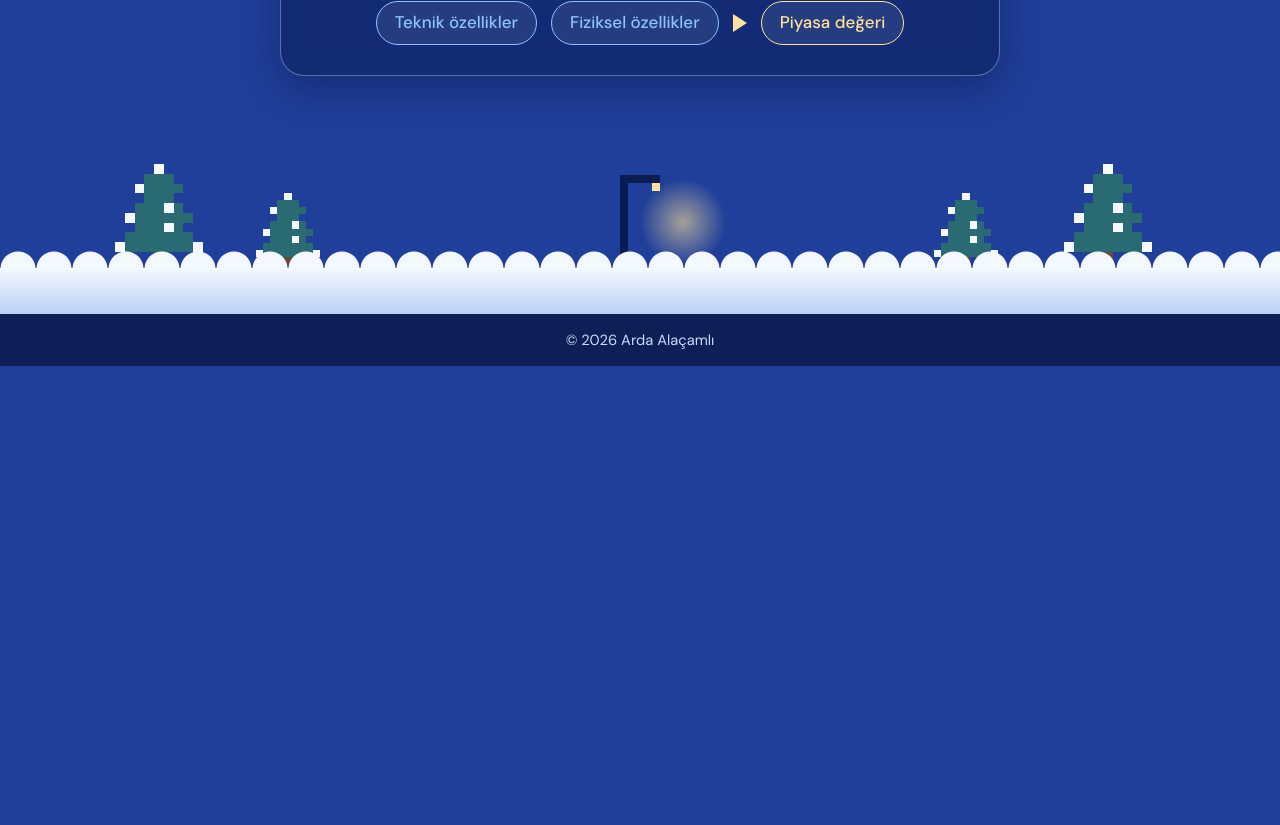
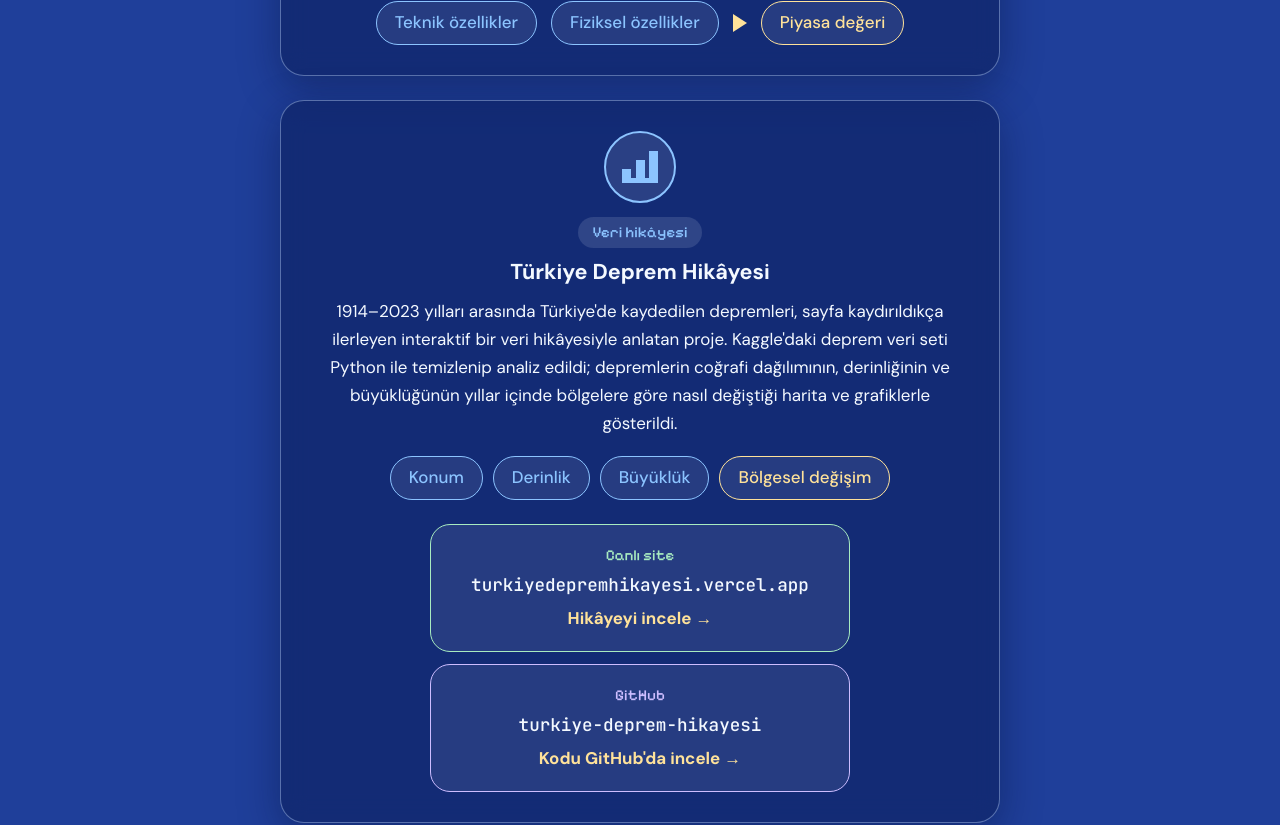
Before and after one commit to ArdaAlacamli35/arda-portfoy, a Next.js app: page /projeler in a window 1280 px wide. Shown: the part 840-1665 px from the top of the page. Before the commit the page ends 1206 px from the top, so only its background shows below. Built offline with nearby package versions, Linux system fonts and the light colour scheme.

Commit message:
Projeler sayfasına Türkiye Deprem Hikâyesi projesi eklendi
Co-Authored-By: Claude Opus 5.5 <noreply@anthropic.com>
Claude-Session: https://claude.ai/code/session_01Dmv2hBpwgzv8ZgbcX5A4Lf

```diff
--- a/app/globals.css
+++ b/app/globals.css
@@ -88,6 +88,9 @@ h2{font-size:clamp(1.7rem,5vw,2.4rem);text-shadow:0 3px 0 rgba(5,12,50,.45)}
 .repo small{display:block;font-family:var(--px);font-size:.95rem;color:var(--lilac)}
 .repo b{display:block;font-family:var(--mono);font-size:1.1rem;font-weight:500;margin:2px 0 6px;word-break:break-word}
 .repo span{color:var(--glow);font-weight:600}
+.repo+.repo{margin-top:12px}
+.repo.live{border-color:var(--mint)}
+.repo.live small{color:var(--mint)}
 .io{display:flex;flex-wrap:wrap;justify-content:center;align-items:center;gap:14px;margin-top:16px}
 .arr{width:0;height:0;border-left:14px solid var(--glow);border-top:9px solid transparent;border-bottom:9px solid transparent}
 
--- a/app/page.js
+++ b/app/page.js
@@ -27,7 +27,7 @@ const facts = [
 const tiles = [
   { href: "/deneyim", color: "var(--mint)", icon: "bk", title: "Deneyim", text: "Eğitim geçmişim" },
   { href: "/yetenekler", color: "var(--glow)", icon: "bolt", title: "Yetenekler", text: "Python, C#, veri analizi, Office" },
-  { href: "/projeler", color: "var(--peach)", icon: "chart", title: "Projeler", text: "İkinci el araç fiyat tahmini" },
+  { href: "/projeler", color: "var(--peach)", icon: "chart", title: "Projeler", text: "Araç fiyat tahmini, deprem veri hikâyesi" },
   { href: "/iletisim", color: "var(--sky)", icon: "mail", title: "İletişim", text: "Bana ulaş" },
 ];
 
--- a/app/projeler/page.js
+++ b/app/projeler/page.js
@@ -33,7 +33,7 @@ export default function ProjelerPage() {
         </article>
 
         <div className="card">
-          <h3>Proje girdileri ve çıktısı</h3>
+          <h3>Araç fiyat tahmini: girdiler ve çıktı</h3>
           <div className="io">
             <span className="pill">Teknik özellikler</span>
             <span className="pill">Fiziksel özellikler</span>
@@ -41,6 +41,47 @@ export default function ProjelerPage() {
             <span className="pill" style={{ "--c": "var(--glow)" }}>Piyasa değeri</span>
           </div>
         </div>
+
+        <article className="card">
+          <span className="ic" style={{ "--c": "var(--sky)" }}>
+            <Sprite name="chart" />
+          </span>
+          <span className="lbl" style={{ "--c": "var(--sky)" }}>Veri hikâyesi</span>
+          <h3>Türkiye Deprem Hikâyesi</h3>
+          <p style={{ marginTop: 10, maxWidth: "56ch", marginInline: "auto" }}>
+            1914–2023 yılları arasında Türkiye&apos;de kaydedilen depremleri, sayfa kaydırıldıkça
+            ilerleyen interaktif bir veri hikâyesiyle anlatan proje. Kaggle&apos;daki deprem veri
+            seti Python ile temizlenip analiz edildi; depremlerin coğrafi dağılımının, derinliğinin
+            ve büyüklüğünün yıllar içinde bölgelere göre nasıl değiştiği harita ve grafiklerle
+            gösterildi.
+          </p>
+          <div className="pills">
+            <span className="pill">Konum</span>
+            <span className="pill">Derinlik</span>
+            <span className="pill">Büyüklük</span>
+            <span className="pill" style={{ "--c": "var(--glow)" }}>Bölgesel değişim</span>
+          </div>
+          <a
+            className="repo live"
+            href="https://turkiyedepremhikayesi.vercel.app/"
+            target="_blank"
+            rel="noopener noreferrer"
+          >
+            <small>Canlı site</small>
+            <b>turkiyedepremhikayesi.vercel.app</b>
+            <span>Hikâyeyi incele →</span>
+          </a>
+          <a
+            className="repo"
+            href="https://github.com/ArdaAlacamli35/turkiye-deprem-hikayesi"
+            target="_blank"
+            rel="noopener noreferrer"
+          >
+            <small>GitHub</small>
+            <b>turkiye-deprem-hikayesi</b>
+            <span>Kodu GitHub&apos;da incele →</span>
+          </a>
+        </article>
       </div>
     </section>
   );
```
